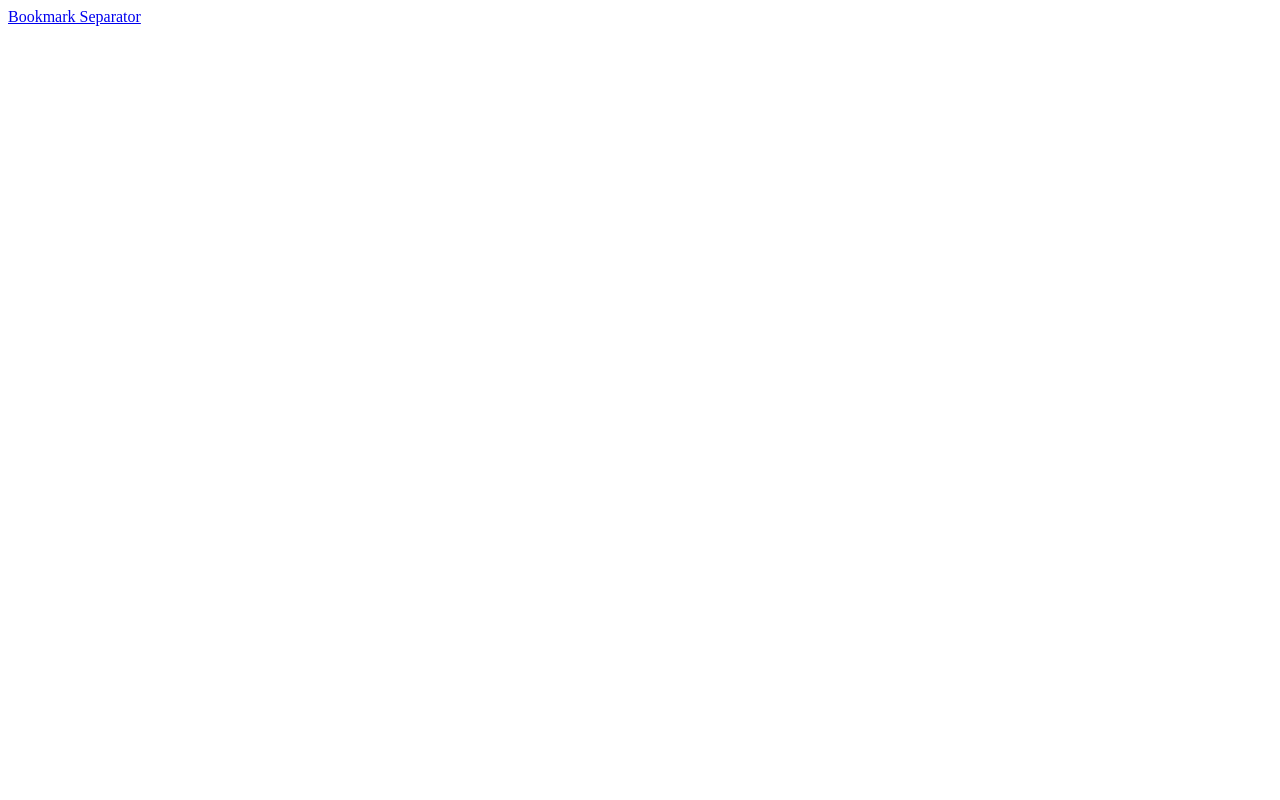
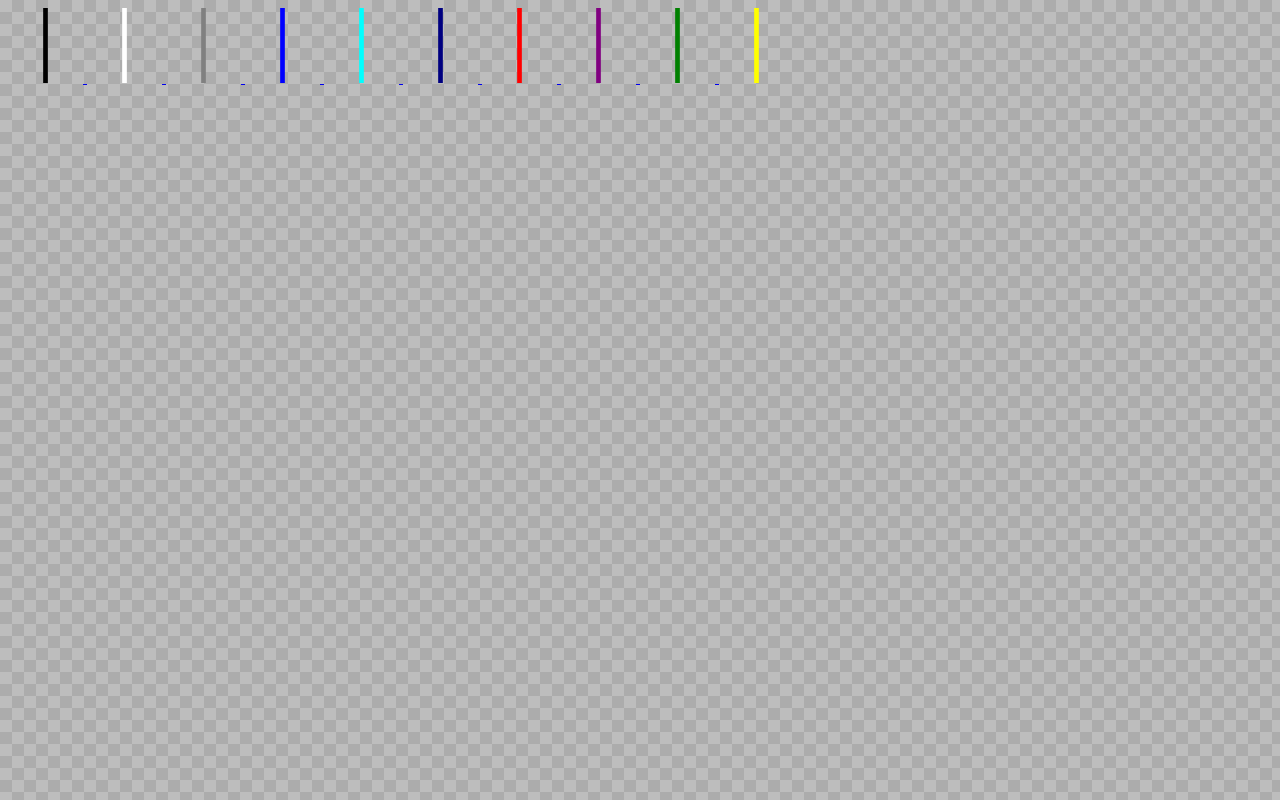
Before and after one commit to amisonnet8/separator, a plain HTML site: page aqua.html in a window 1280 px wide. Drawn offline with Linux system fonts and the light colour scheme.

Commit message:
各色のhtmlを更新

```diff
--- a/aqua.html
+++ b/aqua.html
@@ -2,10 +2,40 @@
 <html>
     <head>
         <meta charset="UTF-8">
-        <title>aqua</title>
+        <title>Bookmark Separator</title>
         <link rel="icon" href="aqua.svg" type="image/svg+xml">
-    </head>
+        <link rel="stylesheet" type="text/css" href="style.css">
+    <head>
     <body>
-        <a href="index.html">Bookmark Separator</a>
+        <a href="black.html">
+            <img src="black.svg" alt="" width="75" height="75">
+        </a>
+        <a href="white.html">
+            <img src="white.svg" alt="" width="75" height="75">
+        </a>
+        <a href="gray.html">
+            <img src="gray.svg" alt="" width="75" height="75">
+        </a>
+        <a href="blue.html">
+            <img src="blue.svg" alt="" width="75" height="75">
+        </a>
+        <a href="aqua.html">
+            <img src="aqua.svg" alt="" width="75" height="75">
+        </a>
+        <a href="navy.html">
+            <img src="navy.svg" alt="" width="75" height="75">
+        </a>
+        <a href="red.html">
+            <img src="red.svg" alt="" width="75" height="75">
+        </a>
+        <a href="purple.html">
+            <img src="purple.svg" alt="" width="75" height="75">
+        </a>
+        <a href="green.html">
+            <img src="green.svg" alt="" width="75" height="75">
+        </a>
+        <a href="yellow.html">
+            <img src="yellow.svg" alt="" width="75" height="75">
+        </a>
     </body>
 </html>
```
